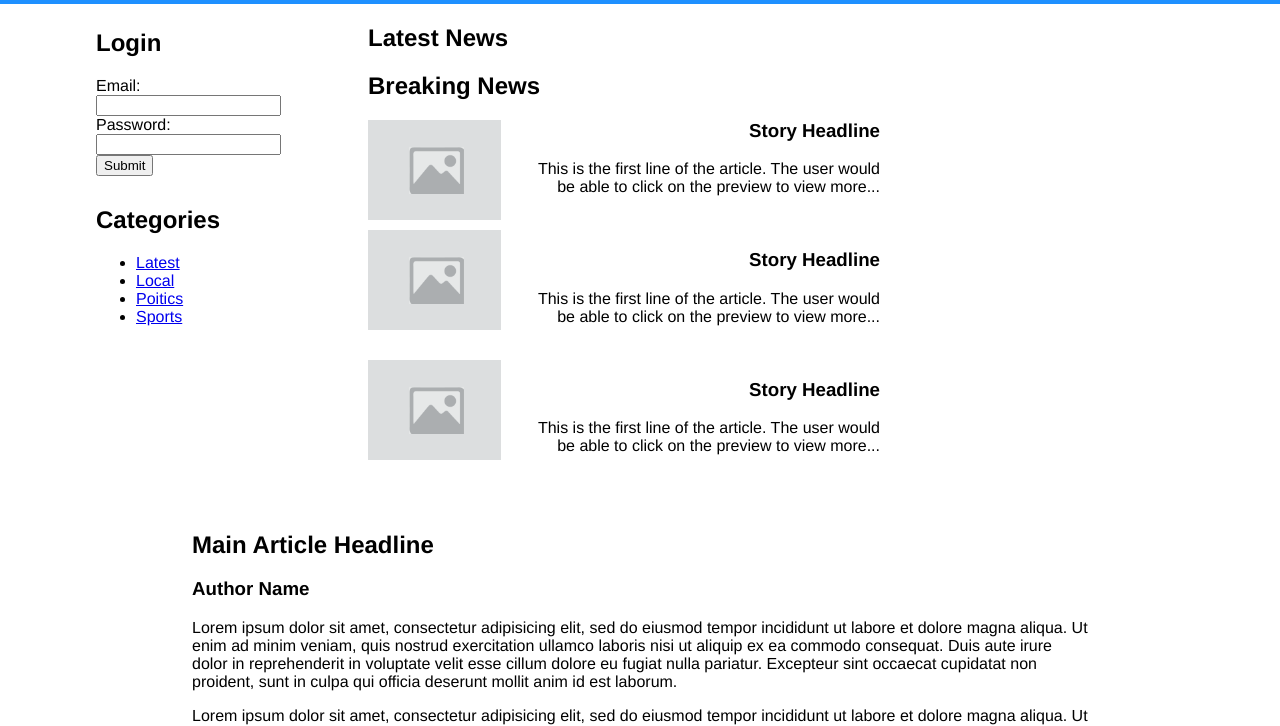
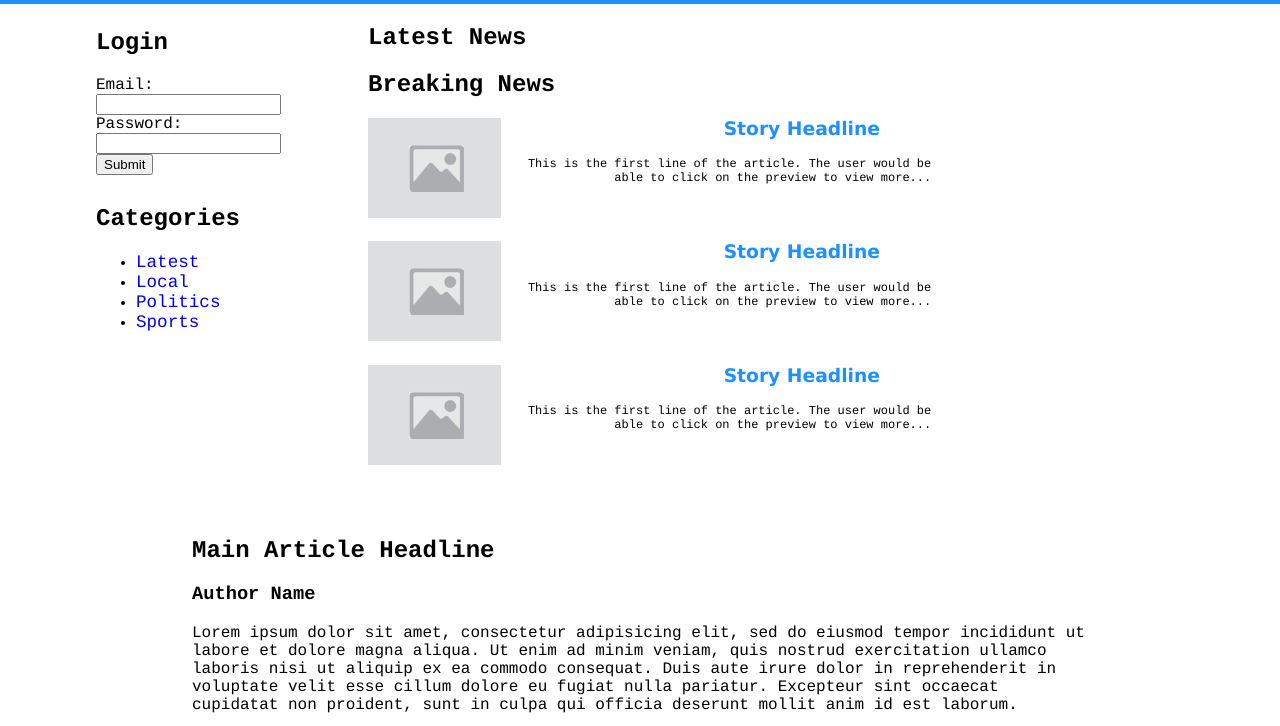
Before and after one commit to lingram96/CodeClan_site_html-css_week3, a plain HTML site: page index.html in a window 1280 px wide. Shown: the part 96-822 px from the top of the page. Drawn offline with Linux system fonts and the light colour scheme.

Commit message:
second commit

```diff
--- a/index.html
+++ b/index.html
@@ -26,11 +26,13 @@
                     <img src="images/placeholder-image.png" alt="Article Image">
                     <h3 id="Headline">Story Headline</h3>
                     <p>This is the first line of the article. The user would be able to click on the preview to view more...</p>
-            <br>
+        </section>
+        <section>
                     <img src="images/placeholder-image.png" alt="Article Image">
                     <h3>Story Headline</h3>
                     <p>This is the first line of the article. The user would be able to click on the preview to view more...</p>
-            <br>
+        </section>
+        <section>
                     <img src="images/placeholder-image.png" alt="Article Image">
                     <h3>Story Headline</h3>
                     <p>This is the first line of the article. The user would be able to click on the preview to view more...</p>
@@ -57,7 +59,7 @@
                  <ul>
                     <li><a href="/blog/latet">Latest</a></li>
                     <li><a href="/blog/local">Local</a></li>
-                    <li><a href="/blog/politics">Poitics</a></li>
+                    <li><a href="/blog/politics">Politics</a></li>
                     <li><a href="/blog/sports">Sports</a></li>
                 </ul>
              </nav>
@@ -98,8 +100,7 @@
         <section id="comments">
             <h2>Comments</h2>
             <form>
-                <textarea id="textbox" rows="10" cols="50">
-                </textarea>
+                <textarea id="textbox" class="comments" type="text"></textarea>
                 <br>
                 <input id="submitbox" type="submit" value="Submit">
             </form>
--- a/style.css
+++ b/style.css
@@ -1,6 +1,6 @@
 body{
     margin: 0;
-    font-family: Helvetica, Arial, sans-serif;
+    font-family: Courier, Arial, sans-serif;
 }
 
 body > header{
@@ -49,7 +49,7 @@ body > main > article{
 
 #logo{
     margin: 0;
-    font-family: "Fredoka One", sans-serif;
+    font-family: 'Courier New', sans-serif;
     width: 200px;
     float: left;
 }
@@ -73,12 +73,20 @@ body > main > article{
 
 #news h3{
     text-align: right;
+    font-family: Verdana;
+    color: dodgerblue;
 }
 
 #news p{
     text-align: right;
     position: relative;
-    text-indent: 150px;
+    text-indent: 130px;
+    font-size: 12px;
+    width: 110%;
+}
+
+#news main section{
+    padding-bottom: 25px;
 }
 
 #comments{
@@ -86,6 +94,10 @@ body > main > article{
     width: 70%;
     position: relative;
     padding-top: 200px;
+}
+
+#comments > h2{
+    color: dodgerblue;
 }
 
 #textbox{
@@ -119,6 +131,12 @@ body > main > article{
     top: 15px;
 }
 
+#categories > nav > ul > li > a{
+    text-decoration: none;
+    font-size: 110%;
+}
+
+
 #users img{
     width: 100px;
     height: 100px;
@@ -127,3 +145,8 @@ body > main > article{
 .line {
     border-bottom:1px solid black;
  }
+
+.comments{
+    width: 100%;
+    height: 250px;
+}
```
